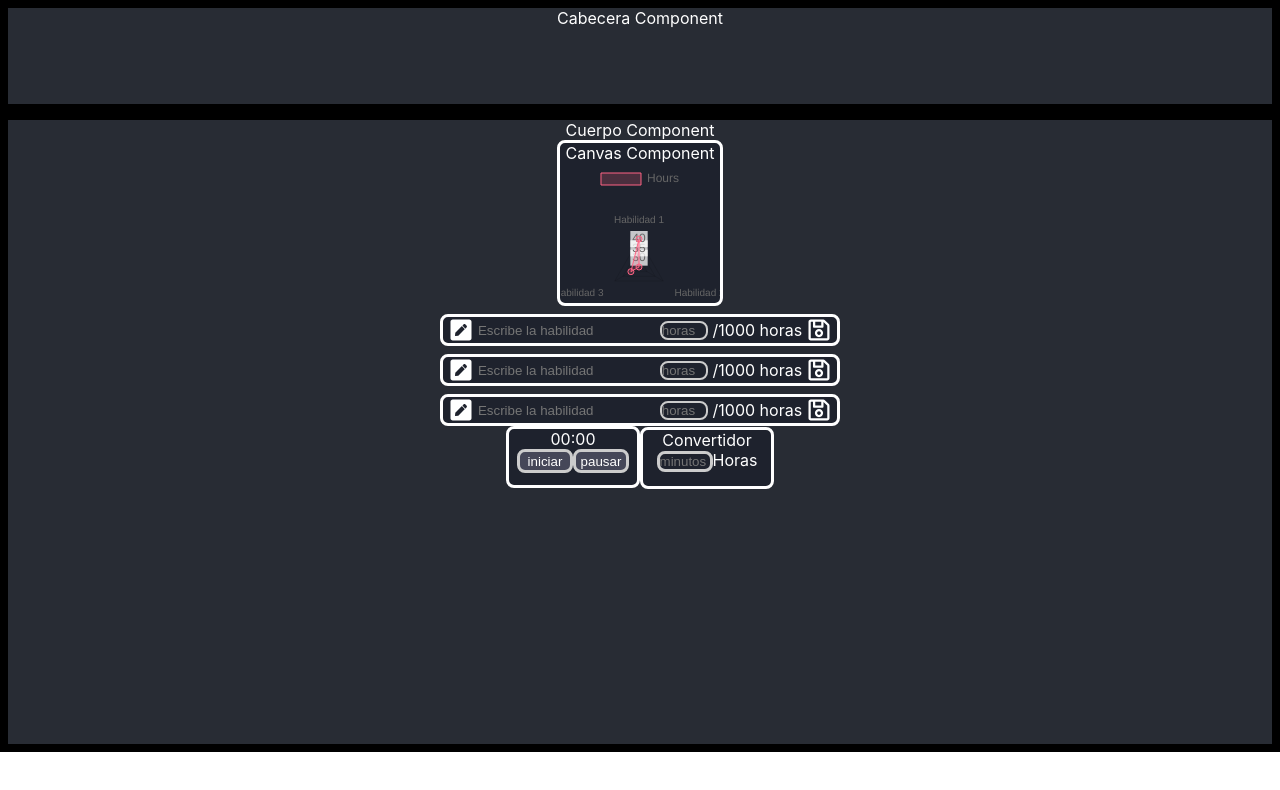
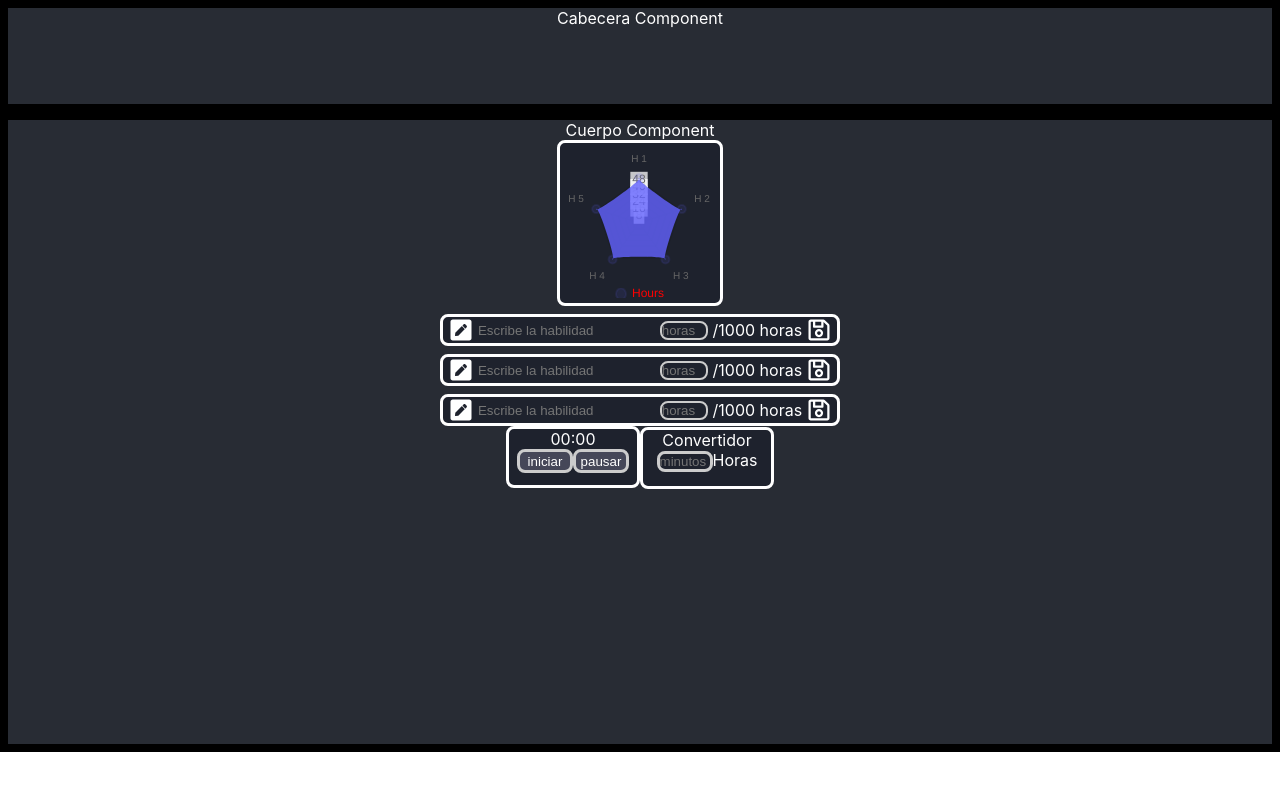
Before and after one commit to sedarmek/DoSomethingtoBeMaster, a React (Create React App) app: page / in a window 1280 px wide. Shown: the top 790 px of the page. Built offline with nearby package versions, Linux system fonts and the light colour scheme.

Commit message:
se agregan configuraciones del Radar GraficaHabilidades

```diff
--- a/src/components/Canvas/Canvas.js
+++ b/src/components/Canvas/Canvas.js
@@ -6,7 +6,6 @@ import GraficaHabilidades from '../GraficaHabilidades/GraficaHabilidades'
 const Canvas = () => {
   return (
     <div className="Canvas">
-      Canvas Component
       <GraficaHabilidades></GraficaHabilidades>
     </div>
   )
--- a/src/components/GraficaHabilidades/GraficaHabilidades.js
+++ b/src/components/GraficaHabilidades/GraficaHabilidades.js
@@ -20,20 +20,79 @@ ChartJS.register(
 );
 
 const data = {
-  labels: ['Habilidad 1', 'Habilidad 2', 'Habilidad 3'],
+  labels: ['H 1', 'H 2', 'H 3', 'H 4', 'H 5'],
   datasets: [
     {
+      spanGaps: false,//para evitar la segmentacion de las lineas cuando son muchos points
       label: 'Hours',
-      data: [40, 25, 30],
-      backgroundColor: 'rgba(255, 99, 132, 0.2)',
-      borderColor: 'rgba(255, 99, 132, 1)',
-      borderWidth: 1,
+      data: [50, 50, 50, 50, 50],
+      fill: true,
+      showLine: false,//renderizado de la lineas en los pointsH
+      backgroundColor: 'rgba(99, 99, 255, 0.8)',
+      borderColor: 'rgba(99, 99, 255, 1)',
+      borderWidth: 0.3,
+      pointStyle: 'circle',
+      pointBackgroundColor: 'rgba(99, 99, 255, 0.1)',
+      pointBorderColor: 'rgba(99, 99, 255, 0.1)',
+      pointHoverBackgroundColor: 'rgba(99, 99, 255, 0.5)',
+      pointHoverBorderColor: 'rgba(99, 99, 255, 0.5)',
+      pointBorderWidth: 2,
+      pointRadius: 4,
+      pointHitRadius: 4,
+      pointHoverRadius: 3,
+      tension: -0.14
     },
   ],
 };
+const options = {
+  animation: true,
+  scales: {
+      r: {
+          angleLines: {
+              display: true
+          },
+          // suggestedMin: 0,
+          // suggestedMax: 50,
+          min: 0,
+          max: 50,
+          ticks: {
+            stepSize: 1
+          }
+      }
+  },
+  layout: {
+    padding: 5
+  },
+  plugins: {
+    tooltip: {
+      enabled: true
+    },
+    legend: {
+      display: true,
+      position: 'bottom',
+      align: 'center',
+      maxHeight: 10,
+      maxWidth: 250,
+      fullSize: false,
+      reverse: false,
+      rtl: false,
+      textDirection: 'rtl',
+      labels: {
+        boxHeight: 8,
+        boxWidth: 10,
+        color: 'red',
+        padding: 0,
+        usePointStyle: true,
+        pointStyle: 'circle',
+        pointStyleWidth: 10,
+        textAlign: 'center'
+      }
+    }
+  }
+};
 const GraficaHabilidades = () => (
-  <div className="RadarChart">
-    <Radar data={data}></Radar>
+  <div className="GraficaHabilidades">
+    <Radar data={data} options={options}></Radar>
   </div>
 );
 
```
